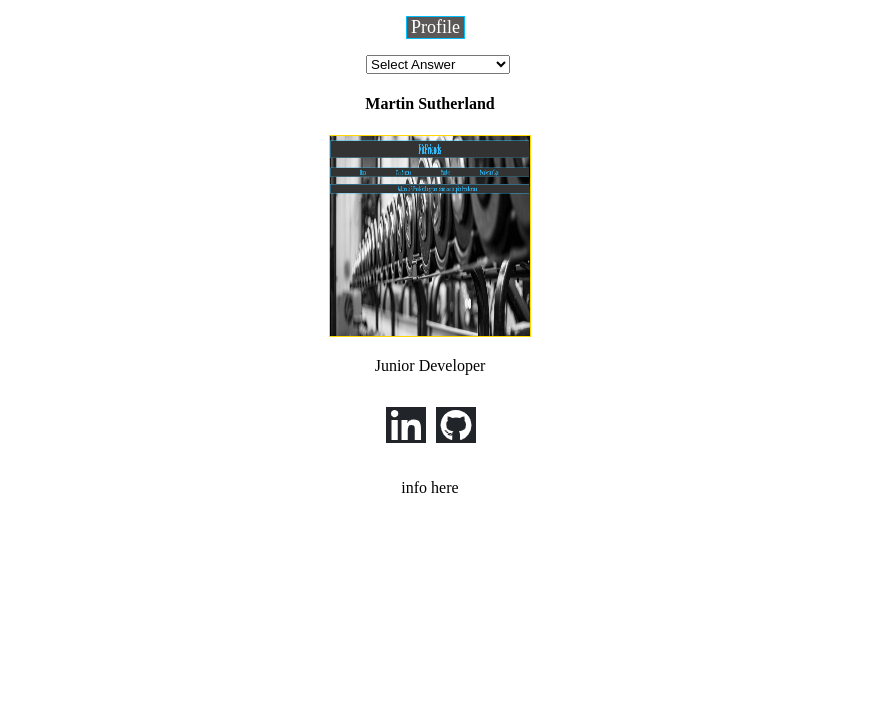
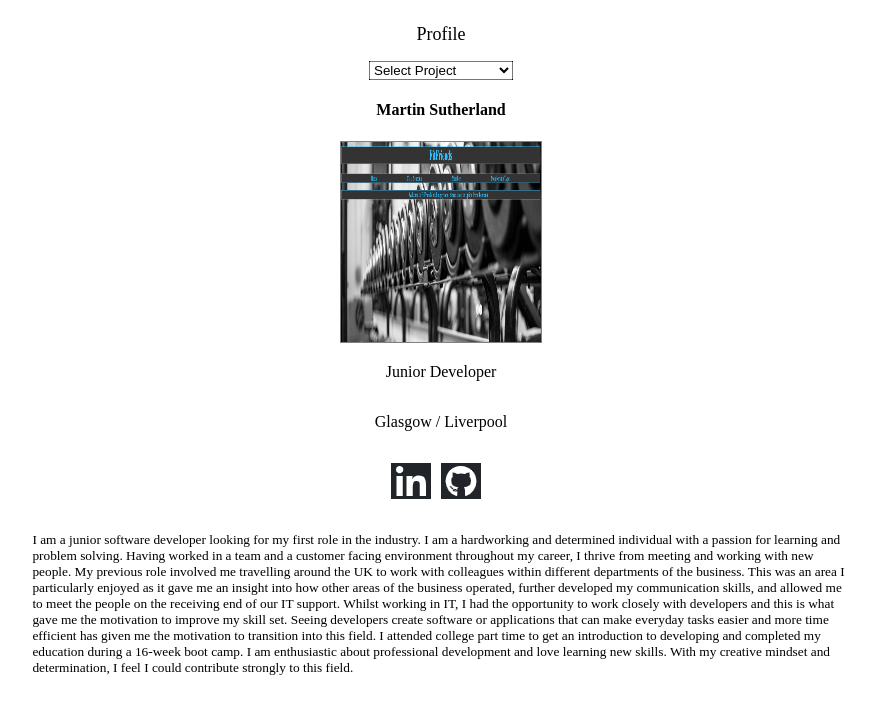
Before and after one commit to martinsutherland1/Portfolio, a React (Create React App) app: page / in a window 1280 px wide. Shown: the top 714 px of the page, without its empty margins (210-1085 px from the left). Built offline with nearby package versions, Linux system fonts and the light colour scheme.

Commit message:
profile styled

```diff
--- a/src/containers/HomeContainer.js
+++ b/src/containers/HomeContainer.js
@@ -6,6 +6,7 @@ import Project1Container from './Project1Container';
 import Project2Container from './Project2Container';
 import Project3Container from './Project3Container';
 import Project4Container from './Project4Container';
+import NavBar from '../NavBar.js';
 
 
 const HomeContainer = () => {
@@ -21,16 +22,18 @@ const HomeContainer = () => {
     if (selectValue === undefined) {
         return (
 <div>
-            <div id="dropdown">
+
+<div id="bio">
+<NavBar/>
+<div id="dropdown">
                 <select name="portfolio"  onChange={handleChange} value={selectValue}>
-                    <option value="" >Select Answer</option>
+                    <option value="" >Select Project</option>
                     <option value="project1">Gym Class Manager</option>
                     <option value="project2">Music Quiz</option>
                     <option value="project3">Routes App</option>
                     <option value="project4">Football Stats</option>
                   </select>
             </div>
-<div id="bio">
 
 
                 <h4>Martin Sutherland</h4>
@@ -39,13 +42,17 @@ const HomeContainer = () => {
 
                     </div>
             <p>Junior Developer</p>
+            <p>Glasgow / Liverpool</p>
             <div id="links">
-            <p><a id="git" href="https://github.com/martinsutherland1"><img  id="linked"src={linked}/></a></p>
-            <p><a id="link" href="https://www.linkedin.com/in/martin-sutherland-90/"><img  id="github"src={github}/></a></p>
+            <p><a id="link" href="https://github.com/martinsutherland1"><img  id="linked"src={linked}/></a></p>
+            <p><a id="git" href="https://www.linkedin.com/in/martin-sutherland-90/"><img  id="github"src={github}/></a></p>
             </div>
 
-            <p>info here</p>
+
     </div>
+    <div id="about">
+            <p>I am a junior software developer looking for my first role in the industry. I am a hardworking and determined individual with a passion for learning and problem solving. Having worked in a team and a customer facing environment throughout my career, I thrive from meeting and working with new people. My previous role involved me travelling around the UK to work with colleagues within different departments of the business. This was an area I particularly enjoyed as it gave me an insight into how other areas of the business operated, further developed my communication skills, and allowed me to meet the people on the receiving end of our IT support. Whilst working in IT, I had the opportunity to work closely with developers and this is what gave me the motivation to improve my skill set. Seeing developers create software or applications that can make everyday tasks easier and more time efficient has given me the motivation to transition into this field. I attended college part time to get an introduction to developing and completed my education during a 16-week boot camp. I am enthusiastic about professional development and love learning new skills. With my creative mindset and determination, I feel I could contribute strongly to this field.</p>
+            </div>
 </div>
 
 
--- a/src/containers/MainContainer.js
+++ b/src/containers/MainContainer.js
@@ -1,6 +1,6 @@
 import React, {Component, Fragment, useState, useEffect} from 'react';
 import {BrowserRouter as Router, Route, Switch} from 'react-router-dom';
-import NavBar from '../NavBar.js';
+
 import Project1Container from './Project1Container';
 import Project2Container from './Project2Container';
 import Project3Container from './Project3Container';
@@ -15,7 +15,7 @@ return (
       <Router>
       <Fragment>
 
-        <NavBar/>
+
 
 
       <Switch>
--- a/src/containers/Project1Container.js
+++ b/src/containers/Project1Container.js
@@ -3,6 +3,7 @@ import "react-responsive-carousel/lib/styles/carousel.min.css"; // requires a lo
 import { Carousel } from 'react-responsive-carousel';
 import image1 from './images/screen1.png'
 import image2 from './images/home2.png';
+import NavBar from '../NavBar.js';
 
 const Project1Container = ({handleChange, selectValue}) => {
 
@@ -10,10 +11,11 @@ const Project1Container = ({handleChange, selectValue}) => {
 
     return (
         <div>
+            <NavBar/>
             <h1>Project title</h1>
 
             <select name="portfolio" className="dropdown" onChange={handleChange} value={selectValue}>
-                    <option value="" >Select Answer</option>
+                    <option value="" >Select Project</option>
                     <option value="project1" >Gym Class Manager</option>
                     <option value="project2" >Music Quiz</option>
                     <option value="project3">Routes App</option>
--- a/src/containers/Project2Container.js
+++ b/src/containers/Project2Container.js
@@ -1,13 +1,15 @@
 import React, {Component, Fragment} from 'react';
+import NavBar from '../NavBar.js';
 
 const Project2Container = ({handleChange, selectValue}) => {
 
     return (
         <div>
+            <NavBar/>
             <h1>Project title</h1>
 
             <select name="portfolio" className="dropdown" onChange={handleChange} value={selectValue}>
-                    <option value="" >Select Answer</option>
+                    <option value="" >Select Project</option>
                     <option value="project1" >Gym Class Manager</option>
                     <option value="project2" >Music Quiz</option>
                     <option value="project3">Routes App</option>
--- a/src/containers/Project4Container.js
+++ b/src/containers/Project4Container.js
@@ -1,6 +1,7 @@
 import React, {Component, Fragment} from 'react';
 import "react-responsive-carousel/lib/styles/carousel.min.css"; // requires a loader
 import { Carousel } from 'react-responsive-carousel';
+import NavBar from '../NavBar.js';
 
 
 const Project4Container = ({handleChange, selectValue}) => {
@@ -11,8 +12,9 @@ const Project4Container = ({handleChange, selectValue}) => {
 
 
       <div>
+        <NavBar/>
            <select name="portfolio" className="dropdown" onChange={handleChange} value={selectValue}>
-        <option value="" >Select Answer</option>
+        <option value="" >Select Project</option>
         <option value="project1" >Gym Class Manager</option>
         <option value="project2" >Music Quiz</option>
         <option value="project3">Routes App</option>
--- a/src/index.css
+++ b/src/index.css
@@ -1,4 +1,6 @@
-
+body {
+  margin-left: 10%;
+}
 
 #nav-bar {
   display: flex;
@@ -6,47 +8,49 @@
   list-style: none;
   text-decoration: none;
 
-  padding-left: 600px;
+
 
 }
 
 .navLink {
-  border: 1px solid deepskyblue;
-  padding-left: 4px;
-  padding-right: 4px;
-  background-color: #5c5858;
+  padding-right: 40px;
+
+
 }
 
 
 
  #nav-bar > li > a {
  text-decoration: none;
- color: white;
+ color: black;
  font-size: large;
 
 }
 
-h1 {
 
-  text-align: center;
-  color: #f64c72;
- font-size: xx-large;
-
-
-}
 
 
 
 #bio {
   display: flex;
   flex-direction: column;
-  text-align: center;
+  align-items: center;
+  width: 80%;
+
+}
+
+#about {
+  display: flex;
+  flex-direction: column;
+  align-items: center;
+  width: 80%;
+  font-size: smaller;
 }
 
 #bio-image {
   height: 200px;
   width: 200px;
-  border: solid 1px gold;
+  border: solid 1px grey;
 }
 
 
@@ -54,7 +58,8 @@ h1 {
 
 
 #dropdown {
-  padding-left: 560px;
+  background-color: black;
+
 
 
 }
@@ -66,10 +71,9 @@ h1 {
 #links {
   display: flex;
   flex-direction: row;
-  padding-left: 580px;
 
 }
 
-#git {
+#links > p > a {
   padding-right: 10px;
 }
```
Also changed, not shown: src/containers/Project3Container.js.
